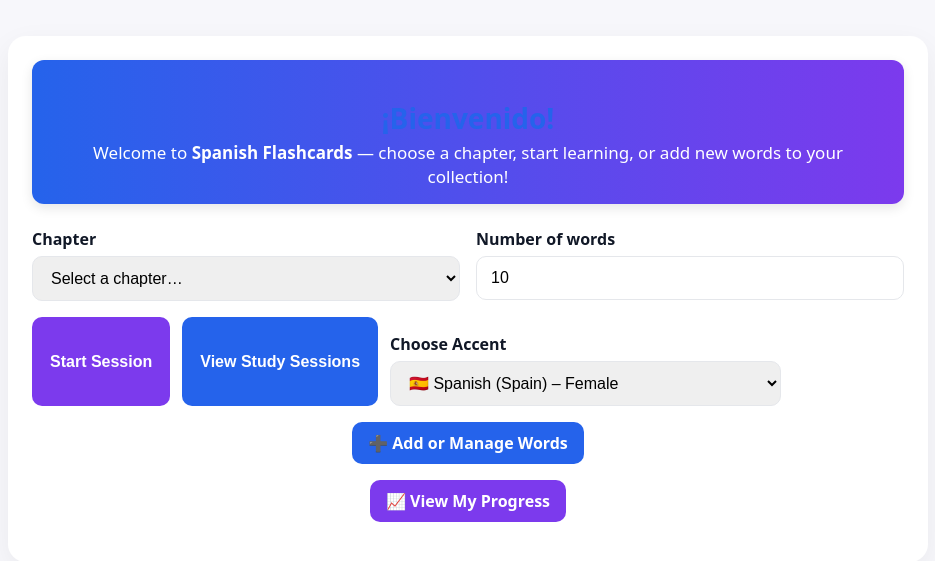
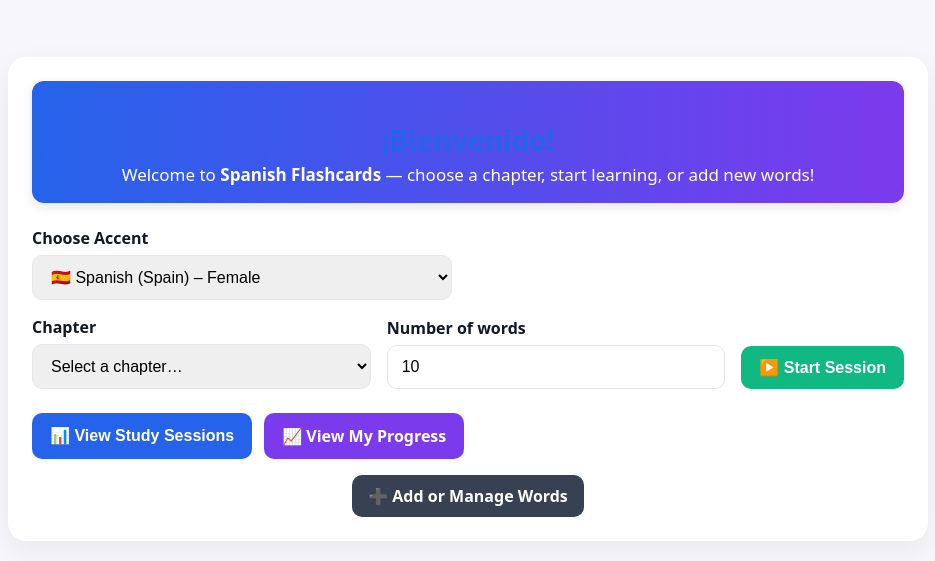
Before and after one commit to mkotsovoulou/abinitio, a website: page public/index.html in a window 1280 px wide. Shown: the part 101-662 px from the top of the page, without its empty margins (172-1107 px from the left). Drawn offline with Linux system fonts and the light colour scheme; no server answers.

Commit message:
redesign first page

```diff
--- a/public/index.html
+++ b/public/index.html
@@ -1,5 +1,6 @@
 <!DOCTYPE html>
 <html lang="en">
+
 <head>
   <meta charset="UTF-8" />
   <meta name="viewport" content="width=device-width, initial-scale=1" />
@@ -15,7 +16,11 @@
       --success: #10b981;
       --danger: #ef4444;
     }
-    * { box-sizing: border-box; }
+
+    * {
+      box-sizing: border-box;
+    }
+
     body {
       margin: 0;
       font-family: system-ui, -apple-system, Segoe UI, Roboto, Helvetica, Arial, sans-serif;
@@ -26,24 +31,38 @@
       min-height: 100vh;
       padding: 16px;
     }
+
     .panel {
       width: min(920px, 100%);
       background: var(--card);
       border-radius: 18px;
-      box-shadow: 0 10px 30px rgba(0,0,0,0.06);
+      box-shadow: 0 10px 30px rgba(0, 0, 0, 0.06);
       padding: 24px;
       display: none;
     }
-    .panel.active { display: block; }
+
+    .panel.active {
+      display: block;
+    }
+
     h1 {
       font-size: 28px;
       font-weight: 800;
       color: var(--accent-2);
       margin-bottom: 4px;
     }
-    h2 { margin: 0 0 12px; font-weight: 700; }
-    label { font-weight: 600; }
-    select, input[type="number"] {
+
+    h2 {
+      margin: 0 0 12px;
+      font-weight: 700;
+    }
+
+    label {
+      font-weight: 600;
+    }
+
+    select,
+    input[type="number"] {
       width: 100%;
       padding: 12px 14px;
       margin-top: 6px;
@@ -51,7 +70,14 @@
       border-radius: 10px;
       font-size: 16px;
     }
-    .row { display: grid; grid-template-columns: 1fr 1fr; gap: 16px; }
+
+    .row {
+      display: grid;
+      grid-template-columns: 1fr 1fr auto;
+      /* 3 columns: chapter, words, start */
+      gap: 16px;
+    }
+
     .btn {
       appearance: none;
       border: 0;
@@ -61,23 +87,50 @@
       font-weight: 600;
       cursor: pointer;
     }
-    .btn-primary { background: var(--accent); color: #fff; }
-    .btn-know { background: var(--success); color: #fff; }
-    .btn-dontknow { background: var(--danger); color: #fff; }
-    .btn-next { background: var(--accent-2); color: #fff; display: none; }
-    .center { text-align: center; }
+
+    .btn-primary {
+      background: var(--accent);
+      color: #fff;
+    }
+
+    .btn-know {
+      background: var(--success);
+      color: #fff;
+    }
+
+    .btn-dontknow {
+      background: var(--danger);
+      color: #fff;
+    }
+
+    .btn-next {
+      background: var(--accent-2);
+      color: #fff;
+      display: none;
+    }
+
+    .center {
+      text-align: center;
+    }
+
     #card {
       font-size: clamp(36px, 6vw, 72px);
       font-weight: 800;
       margin: 24px 0 10px;
     }
+
     #translation {
       font-size: clamp(22px, 3.2vw, 34px);
       color: var(--muted);
       margin-bottom: 18px;
       display: none;
     }
-    #progress { color: var(--muted); font-weight: 600; }
+
+    #progress {
+      color: var(--muted);
+      font-weight: 600;
+    }
+
     .banner {
       background: linear-gradient(90deg, var(--accent-2), var(--accent));
       color: white;
@@ -85,8 +138,9 @@
       padding: 16px 20px;
       margin-bottom: 24px;
       text-align: center;
-      box-shadow: 0 4px 12px rgba(0,0,0,0.1);
+      box-shadow: 0 4px 12px rgba(0, 0, 0, 0.1);
     }
+
     .banner p {
       margin: 0;
       font-size: 17px;
@@ -94,15 +148,33 @@
     }
   </style>
 </head>
+
 <body>
   <!-- Setup -->
   <section id="setup" class="panel active">
     <div class="banner">
       <h1>¡Bienvenido!</h1>
-      <p>Welcome to <strong>Spanish Flashcards</strong> — choose a chapter, start learning, or add new words to your collection!</p>
+      <p>Welcome to <strong>Spanish Flashcards</strong> — choose a chapter, start learning, or add new words!</p>
     </div>
 
-    <div class="row">
+    <!-- 🎙️ Accent selector (top row) -->
+    <div class="row" style="margin-bottom: 16px;">
+      <div>
+        <label for="voiceSelect" style="font-weight:600;">Choose Accent</label>
+        <select id="voiceSelect"
+          style="width:100%; padding:12px 14px; border-radius:10px; border:1px solid #e5e7eb; font-size:16px;">
+          <option value="es-ES-Neural2-A">🇪🇸 Spanish (Spain) – Female</option>
+          <option value="es-ES-Neural2-B">🇪🇸 Spanish (Spain) – Male</option>
+          <option value="es-MX-Neural2-A">🇲🇽 Spanish (Mexico) – Female</option>
+          <option value="es-MX-Neural2-B">🇲🇽 Spanish (Mexico) – Male</option>
+          <option value="es-US-Neural2-A">🇺🇸 Spanish (US) – Female</option>
+          <option value="es-US-Neural2-B">🇺🇸 Spanish (US) – Male</option>
+        </select>
+      </div>
+    </div>
+
+    <!-- 🧠 Chapter + Word count + Start session (single line) -->
+    <div class="row" style="align-items: end;">
       <div>
         <label for="chapterSelect">Chapter</label>
         <select id="chapterSelect">
@@ -113,39 +185,29 @@
         <label for="wordCount">Number of words</label>
         <input type="number" id="wordCount" min="1" value="10" />
       </div>
+      <div style="display:flex; align-items:flex-end;">
+        <button id="startBtn" class="btn"
+          style="background: var(--success); color:#fff; margin-top: 6px; white-space:nowrap;">
+          ▶️ Start Session
+        </button>
+      </div>
     </div>
 
-    <div style="display: flex; gap: 12px; margin-top: 16px;">
-      <button id="startBtn" class="btn btn-primary">Start Session</button>
-      <button id="viewLogsBtn" class="btn" style="background: var(--accent-2); color: white;">View Study Sessions</button>
-      <div style="margin-top: 16px;">
-  <label for="voiceSelect" style="font-weight:600;">Choose Accent</label>
-  <select id="voiceSelect" style="width:100%; padding:12px 14px; border-radius:10px; border:1px solid #e5e7eb; font-size:16px;">
-    <option value="es-ES-Neural2-A">🇪🇸 Spanish (Spain) – Female</option>
-    <option value="es-ES-Neural2-B">🇪🇸 Spanish (Spain) – Male</option>
-    <option value="es-MX-Neural2-A">🇲🇽 Spanish (Mexico) – Female</option>
-    <option value="es-MX-Neural2-B">🇲🇽 Spanish (Mexico) – Male</option>
-    <option value="es-US-Neural2-A">🇺🇸 Spanish (US) – Female</option>
-    <option value="es-US-Neural2-B">🇺🇸 Spanish (US) – Male</option>
-  </select>
+    <!-- 📚 View sessions and progress -->
+    <div style="margin-top: 24px; display:flex; flex-wrap:wrap; gap:12px;">
+      <button id="viewLogsBtn" class="btn" style="background: var(--accent-2); color: white;">📊 View Study
+        Sessions</button>
+      <a href="/progress.html" class="btn"
+        style="background: var(--accent); color:white; text-decoration:none; text-align:center;">📈 View My Progress</a>
     </div>
 
-    </div>
-
-    <!-- Link to Add Page -->
-    <p style="margin-top: 16px; text-align:center;">
-      <a href="/add.html"
-         style="display:inline-block; background: var(--accent-2); color:#fff; padding:10px 16px; border-radius:10px; text-decoration:none; font-weight:600;">
+    <!-- ➕ Add/manage words -->
+    <div style="margin-top: 16px; text-align:center;">
+      <a href="/add.html" style="display:inline-block; background: #374151; color:#fff; padding:10px 16px; border-radius:10px;
+              text-decoration:none; font-weight:600;">
         ➕ Add or Manage Words
       </a>
-    </p>
-    <p style="margin-top: 12px; text-align:center;">
-  <a href="/progress.html"
-     style="display:inline-block; background: var(--accent); color:#fff; padding:10px 16px; border-radius:10px; text-decoration:none; font-weight:600;">
-     📈 View My Progress
-  </a>
-</p>
-
+    </div>
   </section>
 
   <!-- Flashcard -->
@@ -186,7 +248,7 @@ let revealed = false;
     let currentChapter = null;
     let results = []; // ✅ store detailed per-word results
 
-function $(id){ return document.getElementById(id); }
+    function $(id) { return document.getElementById(id); }
 
     async function loadFlashcards() {
       const res = await fetch("/api/flashcards");
@@ -201,7 +263,7 @@ async function loadFlashcards() {
       });
     }
 
-function startSession(){
+    function startSession() {
       const chId = $("chapterSelect").value;
       const selected = chapters.find(c => c.chapter === chId);
       if (!selected) {
@@ -210,7 +272,7 @@ function startSession(){
       }
       currentChapter = selected;
       let count = parseInt($("wordCount").value) || 1;
-  if(count > selected.words.length) count = selected.words.length;
+      if (count > selected.words.length) count = selected.words.length;
       // ✅ Weighted selection: prefer unseen or weak words
       const weighted = [...selected.words].map(w => {
         const shown = w.shown_count || 0;
@@ -248,32 +310,32 @@ for (let i = 0; i < count; i++) {
 
       sessionCards = shuffle(chosen);
 
-  currentIndex=0; score=0; results = []; // ✅ reset results
+      currentIndex = 0; score = 0; results = []; // ✅ reset results
       showPanel("flashcard");
       showCard();
     }
 
-function showPanel(id){
-  ["setup","flashcard","results","logs"].forEach(p=>$(p).classList.remove("active"));
+    function showPanel(id) {
+      ["setup", "flashcard", "results", "logs"].forEach(p => $(p).classList.remove("active"));
       $(id).classList.add("active");
     }
 
-function showCard(){
-  if(currentIndex>=sessionCards.length){ return endSession(); }
-  const card=sessionCards[currentIndex];
-  $("progress").textContent=`Card ${currentIndex+1} of ${sessionCards.length}`;
-  $("card").textContent=card.es;
-  $("translation").style.display="none";
-  $("translation").textContent=card.en;
-  $("knowBtn").style.display="inline-block";
-  $("dontKnowBtn").style.display="inline-block";
-  $("nextBtn").style.display="none";
-  revealed=false;
+    function showCard() {
+      if (currentIndex >= sessionCards.length) { return endSession(); }
+      const card = sessionCards[currentIndex];
+      $("progress").textContent = `Card ${currentIndex + 1} of ${sessionCards.length}`;
+      $("card").textContent = card.es;
+      $("translation").style.display = "none";
+      $("translation").textContent = card.en;
+      $("knowBtn").style.display = "inline-block";
+      $("dontKnowBtn").style.display = "inline-block";
+      $("nextBtn").style.display = "none";
+      revealed = false;
     }
 
-function handleAnswer(isKnown){
-  if(!revealed){
-    $("translation").style.display="block";
+    function handleAnswer(isKnown) {
+      if (!revealed) {
+        $("translation").style.display = "block";
 
         // ✅ record this word’s outcome
         const currentWord = sessionCards[currentIndex];
@@ -283,15 +345,15 @@ function handleAnswer(isKnown){
           known: isKnown
         });
 
-    if(isKnown) score++;
-    $("knowBtn").style.display="none";
-    $("dontKnowBtn").style.display="none";
-    $("nextBtn").style.display="inline-block";
-    revealed=true;
+        if (isKnown) score++;
+        $("knowBtn").style.display = "none";
+        $("dontKnowBtn").style.display = "none";
+        $("nextBtn").style.display = "inline-block";
+        revealed = true;
       }
     }
 
-function nextCard(){ currentIndex++; showCard(); }
+    function nextCard() { currentIndex++; showCard(); }
 
     async function endSession() {
       // Calculate the score (e.g., how many were marked known)
@@ -350,7 +412,7 @@ async function saveLogEntry() {
       }
     }
 
-function shuffle(a){ for(let i=a.length-1;i>0;i--){ const j=Math.floor(Math.random()*(i+1)); [a[i],a[j]]=[a[j],a[i]]; } return a; }
+    function shuffle(a) { for (let i = a.length - 1; i > 0; i--) { const j = Math.floor(Math.random() * (i + 1));[a[i], a[j]] = [a[j], a[i]]; } return a; }
 
     async function showLogs() {
       showPanel("logs");
@@ -398,13 +460,13 @@ async function showLogs() {
       }
     }
 
-$("startBtn").onclick=startSession;
-$("knowBtn").onclick=()=>handleAnswer(true);
-$("dontKnowBtn").onclick=()=>handleAnswer(false);
-$("nextBtn").onclick=nextCard;
-$("restartBtn").onclick=()=>location.reload();
-$("viewLogsBtn").onclick=showLogs;
-$("backToSetupBtn").onclick=()=>showPanel("setup");
+    $("startBtn").onclick = startSession;
+    $("knowBtn").onclick = () => handleAnswer(true);
+    $("dontKnowBtn").onclick = () => handleAnswer(false);
+    $("nextBtn").onclick = nextCard;
+    $("restartBtn").onclick = () => location.reload();
+    $("viewLogsBtn").onclick = showLogs;
+    $("backToSetupBtn").onclick = () => showPanel("setup");
 
     // 🔊 Speak button
     // 🔊 Google TTS speak button with selectable voice
@@ -436,4 +498,5 @@ $("speakBtn").onclick = async () => {
     loadFlashcards();
   </script>
 </body>
+
 </html>
```
Lines whose indentation alone changed are shown as unchanged.
